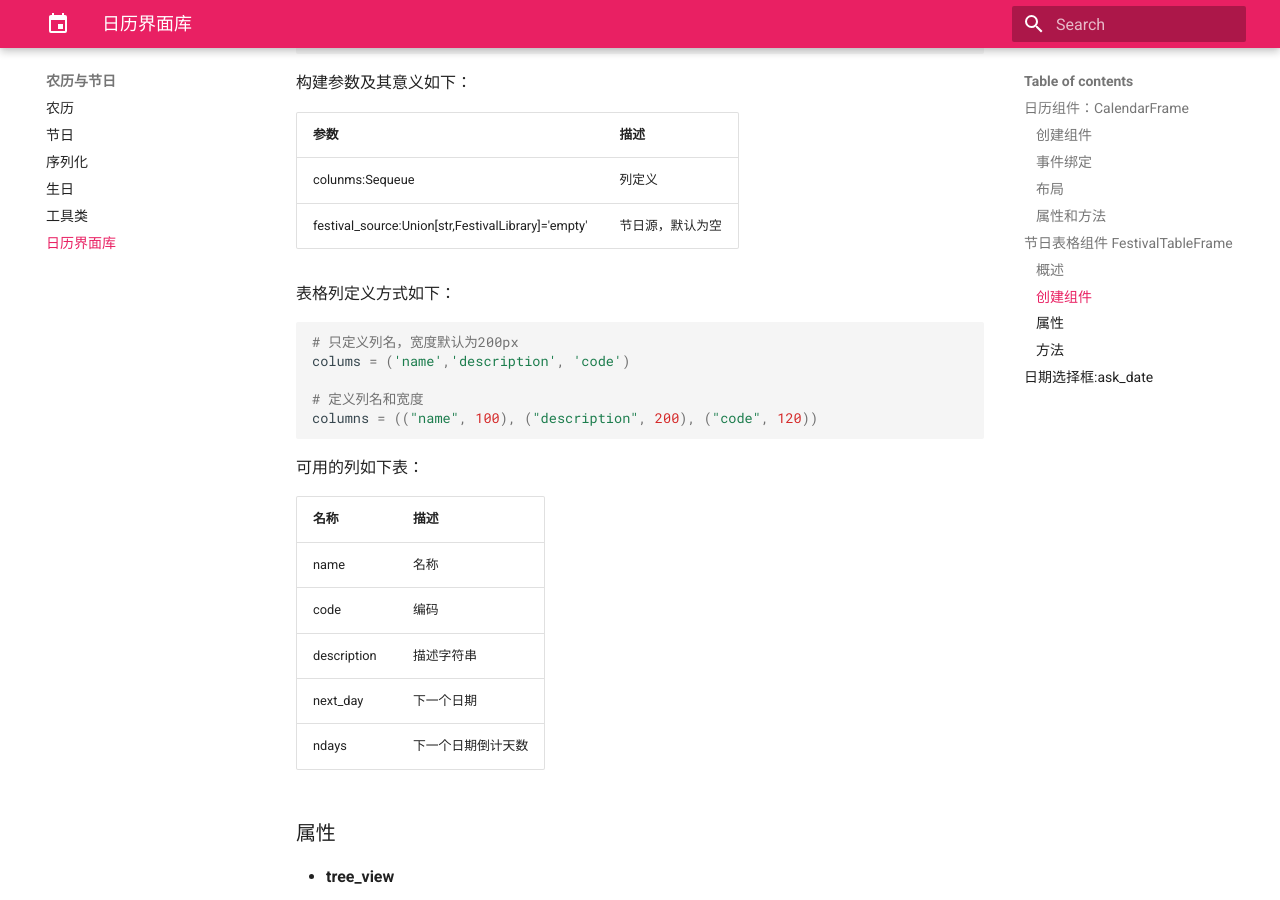
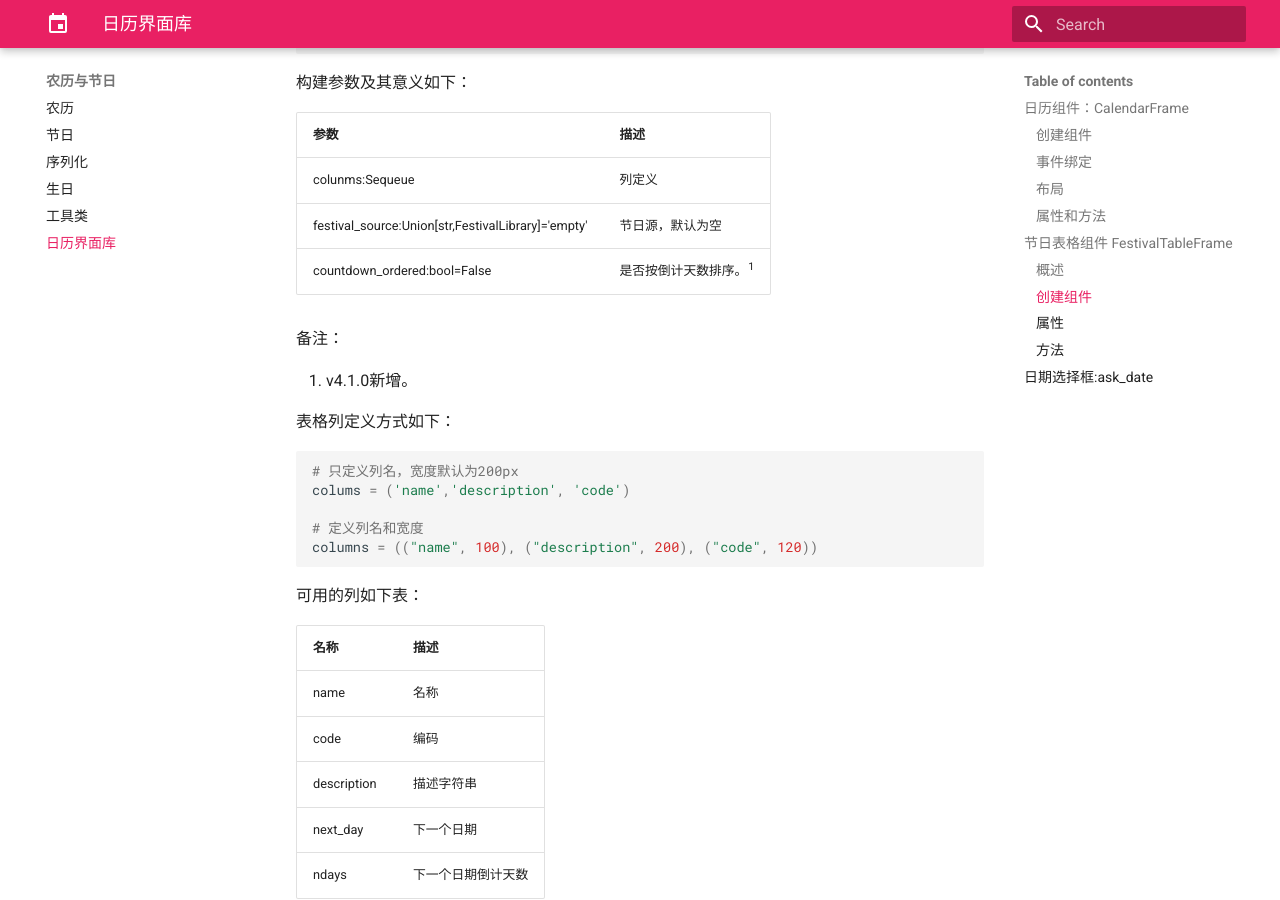
Before and after one commit to kinegratii/borax, an MkDocs documentation site: the page built from docs/guides/festivals2-ui.md, in a window 1280 px wide and 900 px high, scrolled down 3852 px. Built offline with MkDocs 1.6.1 and Material for MkDocs 9.7.7, drawn with Linux system fonts in a browser that asks for light colours; some of the changed text lies outside the part shown.

Commit message:
:green_heart: Fix Codecov

````diff
--- a/docs/guides/festivals2-ui.md
+++ b/docs/guides/festivals2-ui.md
@@ -120,15 +120,20 @@ cf.page_to(2022, 9, 1)  # 2022年9月的下一个月
 ### 创建组件
 
 ```python
-FestivalTableFrame(master=None, colunms:Sequeue=None, festival_source:Union[str,FestivalLibrary]='empty',  **kwargs)
+FestivalTableFrame(master=None, colunms:Sequeue=None, festival_source:Union[str,FestivalLibrary]='empty', countdown_ordered:bool=False, **kwargs)
 ```
 
 构建参数及其意义如下：
 
-| 参数                                               | 描述             |
-| -------------------------------------------------- | ---------------- |
-| colunms:Sequeue                                    | 列定义           |
-| festival_source:Union[str,FestivalLibrary]='empty' | 节日源，默认为空 |
+| 参数                                               | 描述                             |
+| -------------------------------------------------- | -------------------------------- |
+| colunms:Sequeue                                    | 列定义                           |
+| festival_source:Union[str,FestivalLibrary]='empty' | 节日源，默认为空                 |
+| countdown_ordered:bool=False                       | 是否按倒计天数排序。<sup>1</sup> |
+
+备注：
+
+1. v4.1.0新增。
 
 表格列定义方式如下：
 
@@ -191,6 +196,10 @@ ftf.festival_library.sorted(key=lambda x:x.code)
 ftf.notifiy_data_changed()
 ```
 
+- `change_festival_source(source:str)`
+
+v4.1.0新增。更新指定数据源。
+
 
 
 ## 日期选择框:ask_date
````
Also changed, not shown: 1 other file.
